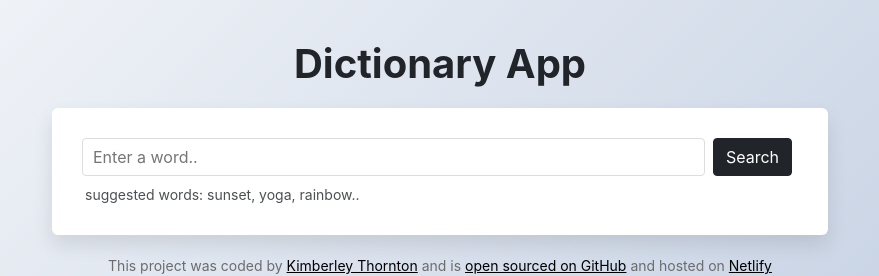
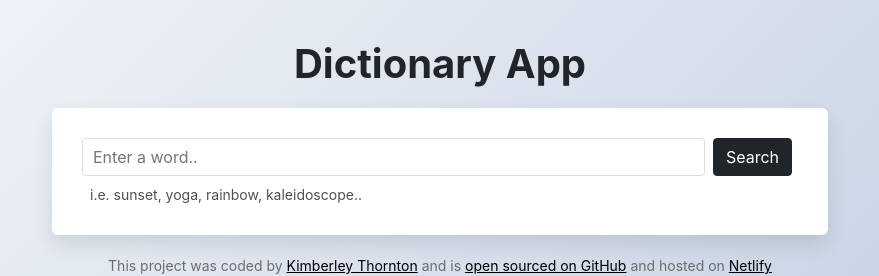
Before and after one commit to kimberleyjthornton-debug/dictionary-project-kjt, a React (Create React App) app: page / in a window 1280 px wide. Shown: the top 276 px of the page, without its empty margins (200-1079 px from the left). Built offline with nearby package versions, Linux system fonts and the light colour scheme; no server answers.

Commit message:
Changed the suggestions

```diff
--- a/src/Dictionary.js
+++ b/src/Dictionary.js
@@ -59,8 +59,8 @@ export default function Dictionary(props) {
               value="Search"
               className="btn btn-dark color-white ms-2 mb-1 rounded-1"
             />
-            <div className="suggestions mt-1">
-              suggested words: sunset, yoga, rainbow..
+            <div className="suggestions mt-1 ms-2">
+              i.e. sunset, yoga, rainbow, kaleidoscope..
             </div>
           </form>
         </section>
```
